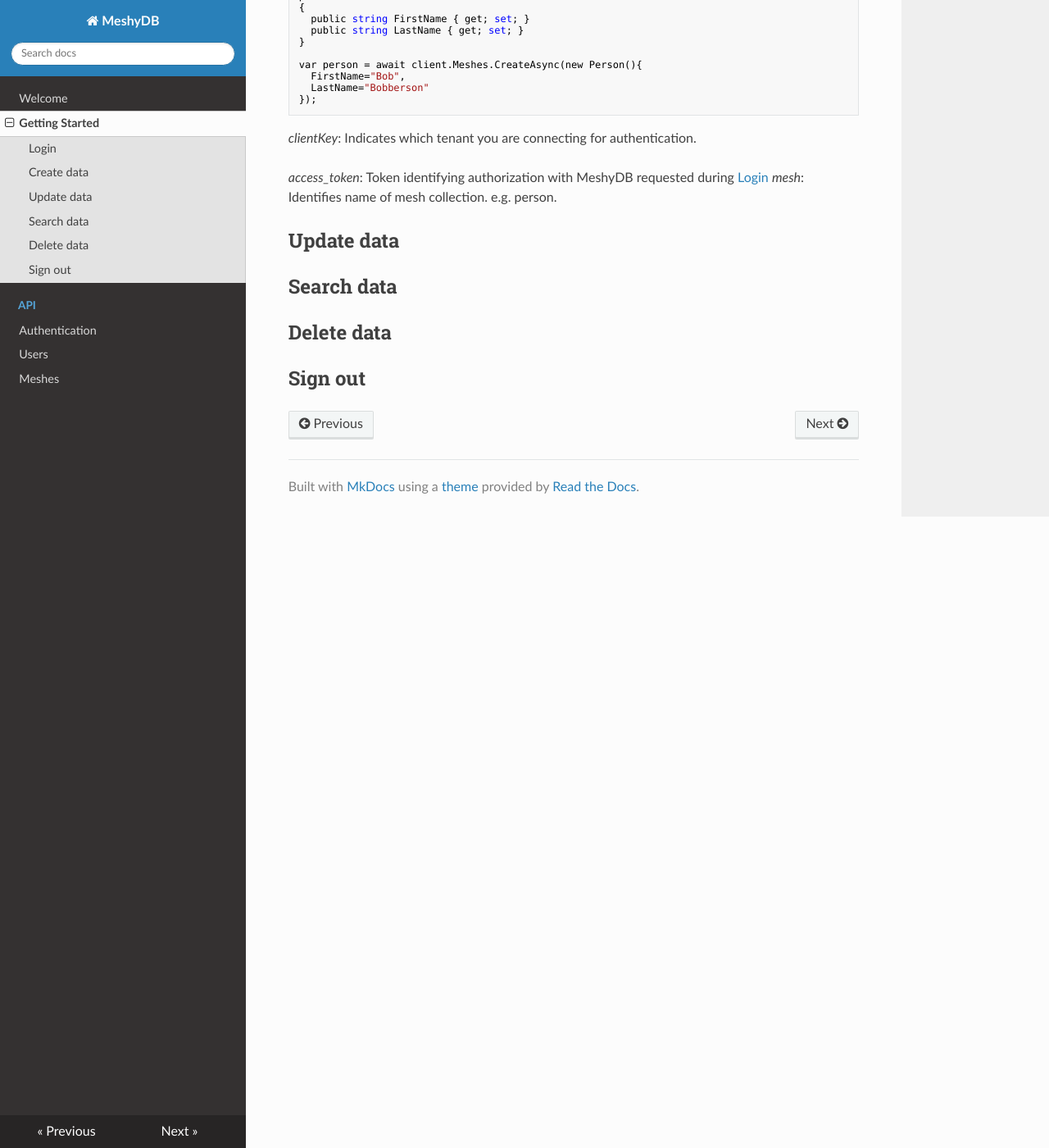
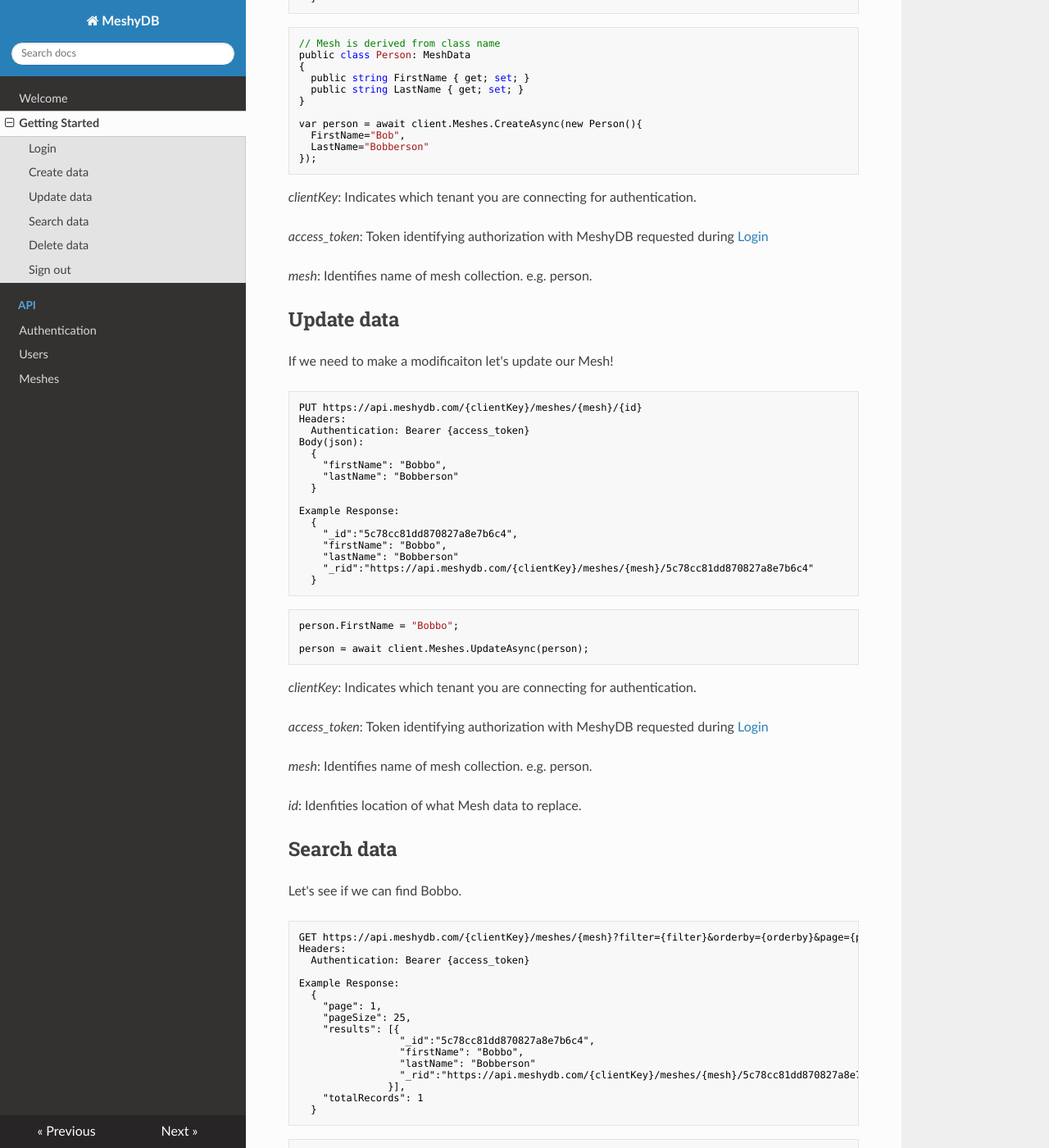
Before and after one commit to yetisoftworks/MeshyDB.SDK, an MkDocs documentation site: the page built from docs/gettingstarted.md, in a window 1280 px wide and 1400 px high, scrolled down 1347 px. Shown: the whole window at 82% size. Built offline with MkDocs 1.6.1, drawn with Linux system fonts in a browser that asks for light colours; nearby versions of some CDN libraries; some of the changed text lies outside the part shown.

Commit message:
Update gettingstarted.md

````diff
--- a/docs/gettingstarted.md
+++ b/docs/gettingstarted.md
@@ -42,6 +42,8 @@ _password_:
 ## Create data
 Now that we are logged in we can use our Bearer token to authenticate requests with MeshyDB and create some data.
 
+The data object can whatever information you would like to capture. The following example will have some data fields with example data.
+
 ``` rest
 POST https://api.meshydb.com/{clientKey}/meshes/{mesh}
 Headers:
@@ -78,15 +80,101 @@ var person = await client.Meshes.CreateAsync(new Person(){
 _clientKey_:
   Indicates which tenant you are connecting for authentication.
 
- _access_token_:
+_access_token_:
   Token identifying authorization with MeshyDB requested during [Login](#login)
+
 _mesh_:
   Identifies name of mesh collection. e.g. person.
 
 ## Update data
+If we need to make a modificaiton let's update our Mesh!
+
+``` rest
+PUT https://api.meshydb.com/{clientKey}/meshes/{mesh}/{id}
+Headers:
+  Authentication: Bearer {access_token}
+Body(json):
+  {
+    "firstName": "Bobbo",
+    "lastName": "Bobberson"
+  }
+
+Example Response:
+  {
+    "_id":"5c78cc81dd870827a8e7b6c4",
+    "firstName": "Bobbo",
+    "lastName": "Bobberson"
+    "_rid":"https://api.meshydb.com/{clientKey}/meshes/{mesh}/5c78cc81dd870827a8e7b6c4"
+  }
+```
+
+```c#
+person.FirstName = "Bobbo";
+
+person = await client.Meshes.UpdateAsync(person);
+```
+
+_clientKey_:
+  Indicates which tenant you are connecting for authentication.
+
+_access_token_:
+  Token identifying authorization with MeshyDB requested during [Login](#login)
+
+_mesh_:
+  Identifies name of mesh collection. e.g. person.
+
+_id_:
+  Idenfities location of what Mesh data to replace.
 
 ## Search data
+Let's see if we can find Bobbo.
+
+
+``` rest
+GET https://api.meshydb.com/{clientKey}/meshes/{mesh}?filter={filter}&orderby={orderby}&page={page}&pageSize={pageSize}
+Headers:
+  Authentication: Bearer {access_token}
+
+Example Response:
+  {
+    "page": 1,
+    "pageSize": 25,
+    "results": [{
+                 "_id":"5c78cc81dd870827a8e7b6c4",
+                 "firstName": "Bobbo",
+                 "lastName": "Bobberson"
+                 "_rid":"https://api.meshydb.com/{clientKey}/meshes/{mesh}/5c78cc81dd870827a8e7b6c4"
+               }],
+    "totalRecords": 1
+  }
+```
+
+```c#
+var pagedPersonResult = await client.Meshes.SearchAsync<Person>({filter},{page},{pageSize});
+```
+
+_clientKey_:
+  Indicates which tenant you are connecting for authentication.
+
+_access_token_:
+  Token identifying authorization with MeshyDB requested during [Login](#login)
+
+_mesh_:
+  Identifies name of mesh collection. e.g. person.
+
+_filter_:
+  Filter criteria for search. Uses MongoDB format.
+
+_orderby_:
+  How to order results.
+
+_page_:
+  Which page to return
+
+_pageSize_:
+  Number of results to bring  back. Maximum is 200.
 
 ## Delete data
+We are now done with our data, so let us clean up after ourselves.
 
 ## Sign out
````
